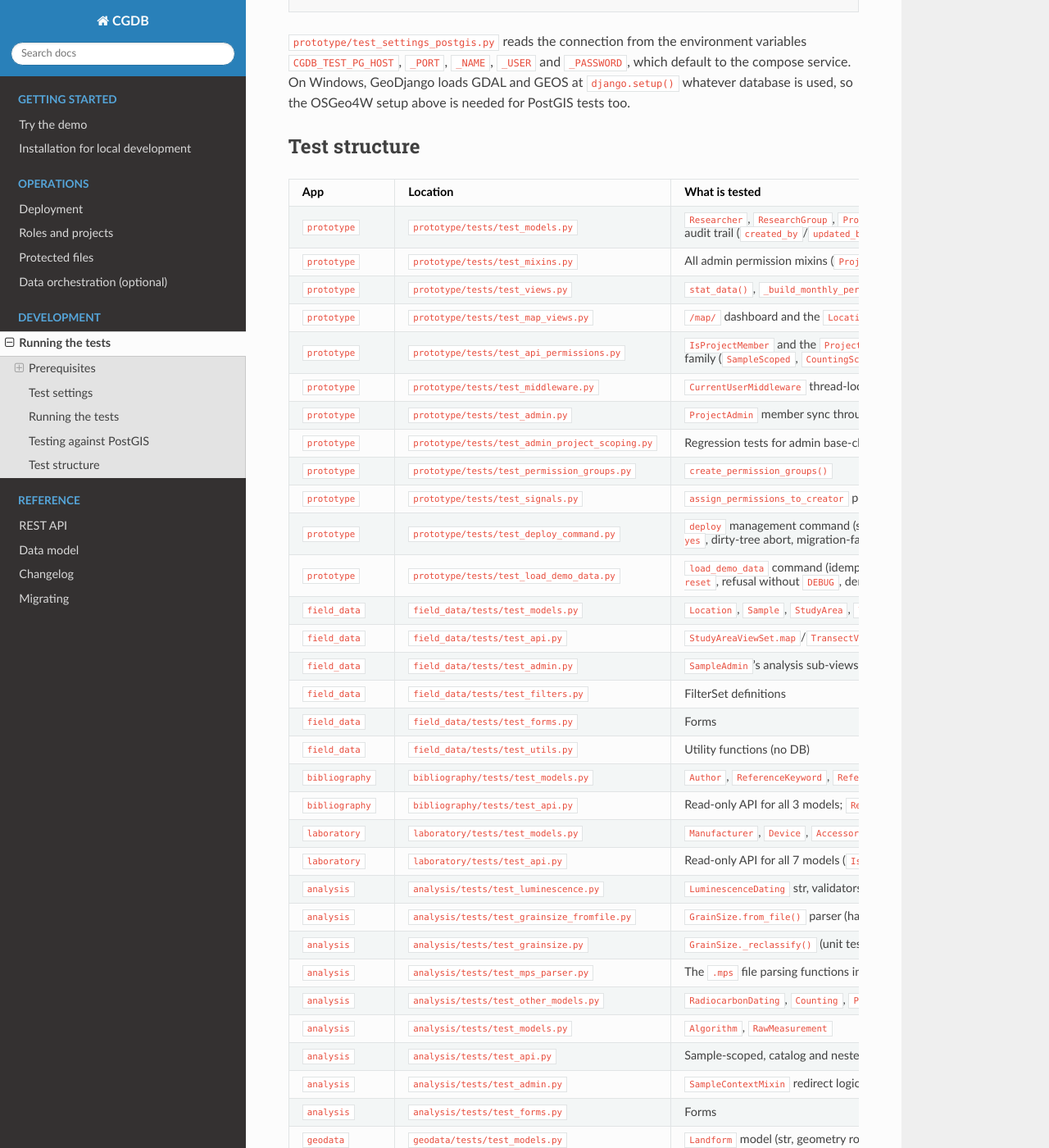
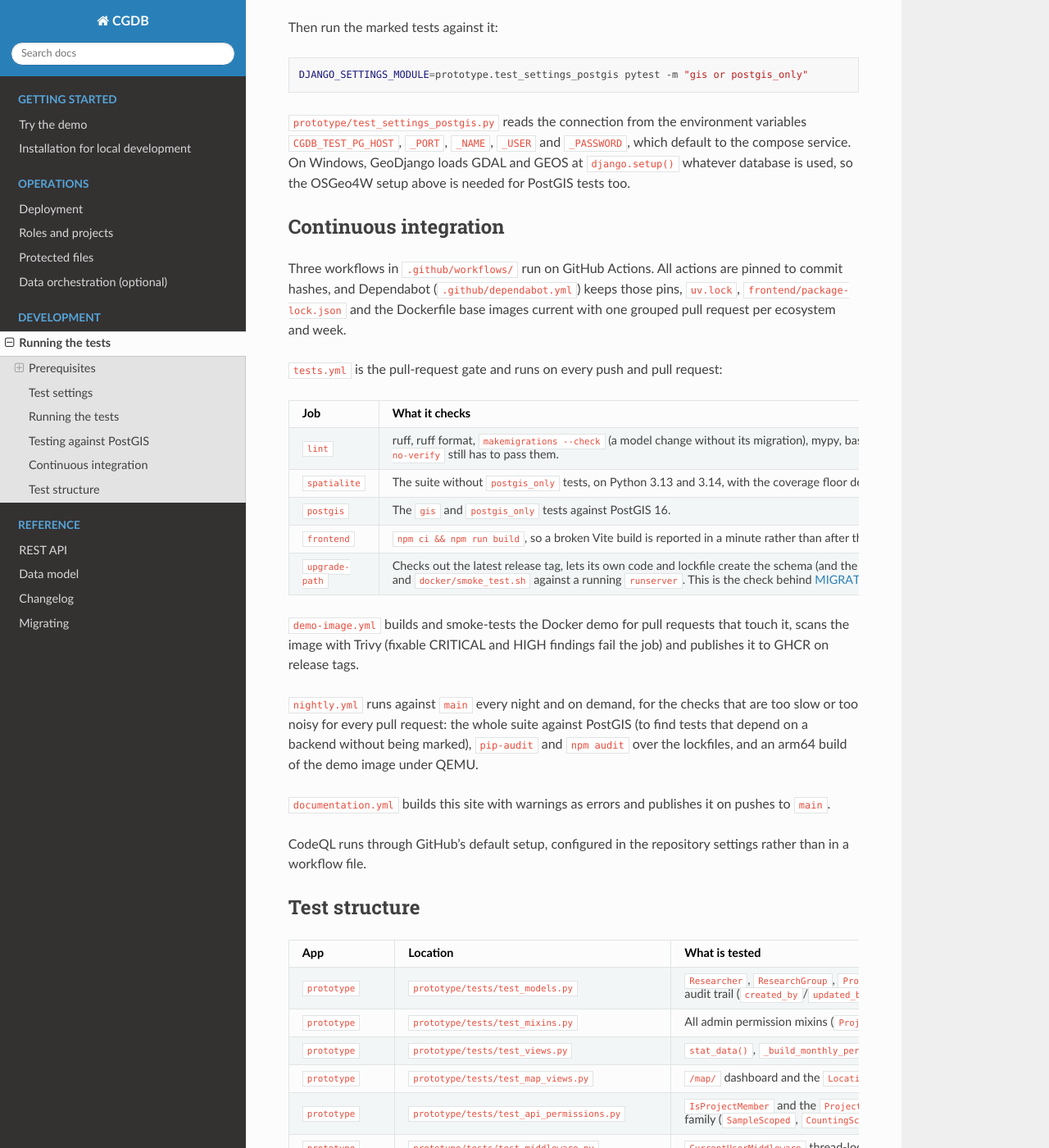
Before and after one commit to Cologne-Geomorphological-Software-Lab/CGDB, a Sphinx documentation site: the page built from docs/source/development/testing.md, in a window 1280 px wide and 1400 px high, scrolled down 1927 px. Shown: the whole window at 82% size. Built offline with Sphinx 7.4.7 and the Read the Docs theme 3.1.0, drawn with Linux system fonts in a browser that asks for light colours; some of the changed text lies outside the part shown.

Commit message:
ci: close the gaps in the pull-request gate

````diff
--- a/docs/source/development/testing.md
+++ b/docs/source/development/testing.md
@@ -59,6 +59,8 @@ pytest -k "grainsize"
 pytest --cov=. --cov-report=term-missing
 ```
 
+`pytest --cov` fails below the coverage floor in `pyproject.toml` (`[tool.coverage.report] fail_under`). The floor is a ratchet: it was set to the measured value when it was introduced and is raised when coverage grows. Do not lower it to get a pull request green; add tests instead.
+
 ## Testing against PostGIS
 
 Production runs PostGIS, not SpatiaLite. A few endpoints use GIS-specific SQL (raw queries, vendor-specific ORM functions) that can behave differently on the two backends. Tests for that code are marked `@pytest.mark.gis` and run against both backends. Some features, for example the landform vector tiles (`ST_AsMVT`), have no SpatiaLite equivalent; their tests are marked `@pytest.mark.postgis_only` and are left out of the default run.
@@ -76,6 +78,28 @@ DJANGO_SETTINGS_MODULE=prototype.test_settings_postgis pytest -m "gis or postgis
 ```
 
 `prototype/test_settings_postgis.py` reads the connection from the environment variables `CGDB_TEST_PG_HOST`, `_PORT`, `_NAME`, `_USER` and `_PASSWORD`, which default to the compose service. On Windows, GeoDjango loads GDAL and GEOS at `django.setup()` whatever database is used, so the OSGeo4W setup above is needed for PostGIS tests too.
+
+## Continuous integration
+
+Three workflows in `.github/workflows/` run on GitHub Actions. All actions are pinned to commit hashes, and Dependabot (`.github/dependabot.yml`) keeps those pins, `uv.lock`, `frontend/package-lock.json` and the Dockerfile base images current with one grouped pull request per ecosystem and week.
+
+`tests.yml` is the pull-request gate and runs on every push and pull request:
+
+| Job | What it checks |
+|---|---|
+| `lint` | ruff, ruff format, `makemigrations --check` (a model change without its migration), mypy, basedpyright, bandit, xenon and zizmor (the workflows themselves). The last four mirror the pre-commit hooks in `scripts/`, so a commit made with `--no-verify` still has to pass them. |
+| `spatialite` | The suite without `postgis_only` tests, on Python 3.13 and 3.14, with the coverage floor described above. The coverage report appears in the job summary, and `coverage.xml` is kept as an artifact for two weeks. |
+| `postgis` | The `gis` and `postgis_only` tests against PostGIS 16. |
+| `frontend` | `npm ci && npm run build`, so a broken Vite build is reported in a minute rather than after the Docker build. |
+| `upgrade-path` | Checks out the latest release tag, lets its own code and lockfile create the schema (and the demo data, once a release ships `load_demo_data`), then switches to the commit under test and runs `migrate`, `move_protected_media`, `load_demo_data` and `docker/smoke_test.sh` against a running `runserver`. This is the check behind [MIGRATING.md](../reference/migrating.md). |
+
+`demo-image.yml` builds and smoke-tests the Docker demo for pull requests that touch it, scans the image with Trivy (fixable CRITICAL and HIGH findings fail the job) and publishes it to GHCR on release tags.
+
+`nightly.yml` runs against `main` every night and on demand, for the checks that are too slow or too noisy for every pull request: the whole suite against PostGIS (to find tests that depend on a backend without being marked), `pip-audit` and `npm audit` over the lockfiles, and an arm64 build of the demo image under QEMU.
+
+`documentation.yml` builds this site with warnings as errors and publishes it on pushes to `main`.
+
+CodeQL runs through GitHub's default setup, configured in the repository settings rather than in a workflow file.
 
 ## Test structure
 
--- a/pyproject.toml
+++ b/pyproject.toml
@@ -140,6 +140,10 @@ omit = [
 precision = 1
 show_missing = true
 skip_covered = false
+# Coverage floor, enforced by `pytest --cov` (CI: the spatialite job). It is
+# a ratchet: set to the measured value when it was introduced (91.7% on
+# 2026-11-15), raised when coverage grows, never lowered to get a PR green.
+fail_under = 91.5
 exclude_lines = [
     "pragma: no cover",
     "if TYPE_CHECKING:",
````
Also changed, not shown: MIGRATING.md (+8 -0 lines), 5 other files.
